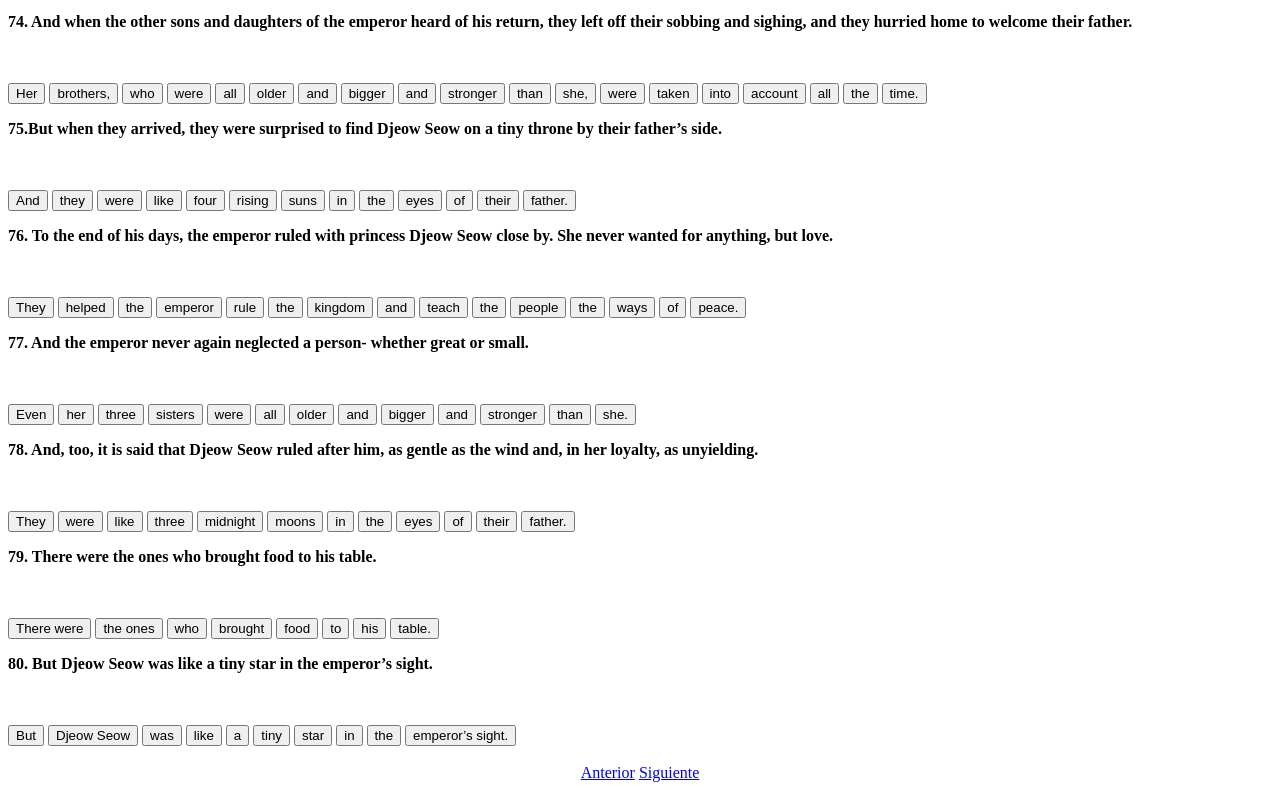
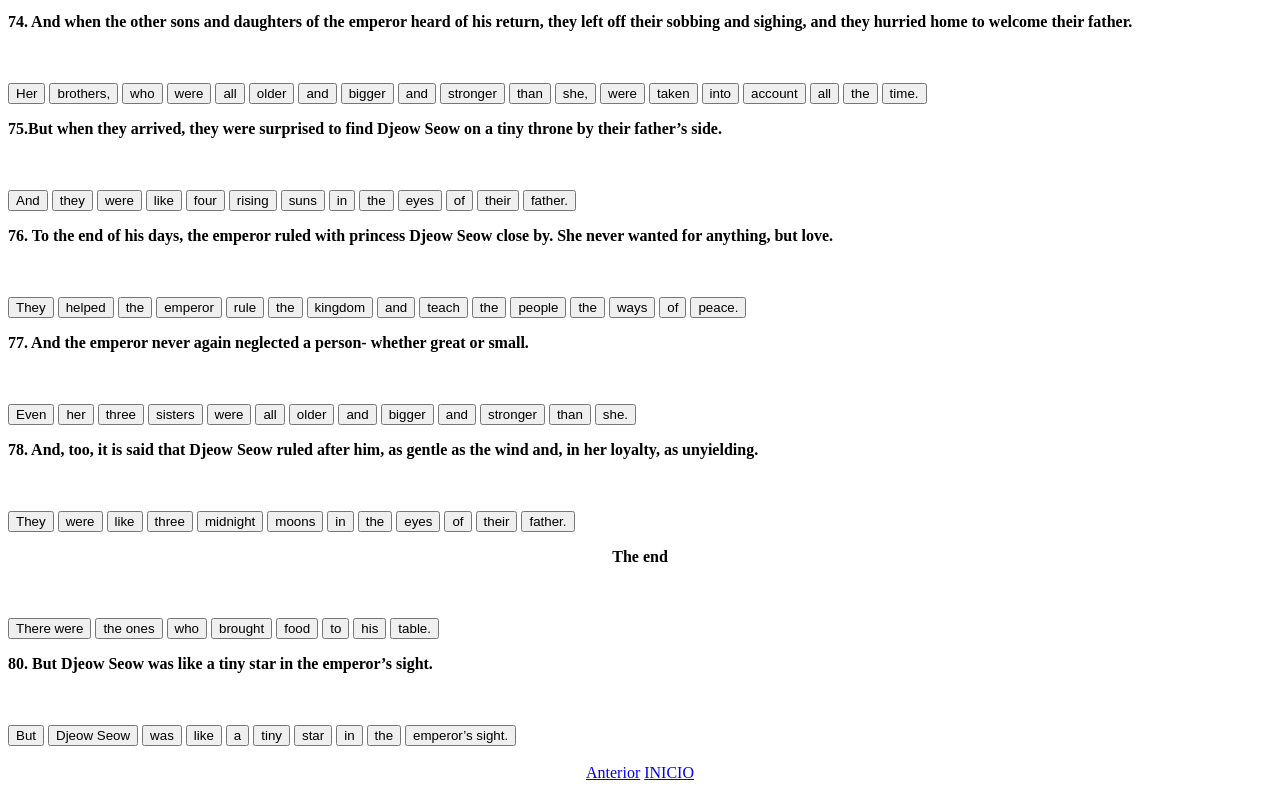
Before and after one commit to RubikEnglish/JONALINGO7, a plain HTML site: page index.html in a window 1280 px wide. Shown: the part 408-1198 px from the top of the page. Drawn offline with Linux system fonts and the light colour scheme.

Commit message:
commit 3

```diff
--- a/index.html
+++ b/index.html
@@ -1495,8 +1495,9 @@ Y, también, es dicho que Djeow Seow gobernó después de él, tan gentil como e
 <!--78 TERMINA PARRAFO 78-->
 
 <!--79 INICIA PARRAFO 79-->
-
-<p><b>79. There were the ones who brought food to his table.</b></p>
+<center>
+<p><b>The end</b></p>
+</center>
 
 <!--79 Párrafo
     There were  the ones who brought food to his table.
@@ -1728,7 +1729,7 @@ Y, también, es dicho que Djeow Seow gobernó después de él, tan gentil como e
 <center>
     <br/>
      <a href="https://rubikenglish.github.io/JONALINGO6/">Anterior</a>
-     <a href="https://rubikenglish.github.io/Jonalingo/">Siguiente</a>
+     <a href="https://rubikenglish.github.io/Jonalingo/">INICIO</a>
 </center>
 
 
```
